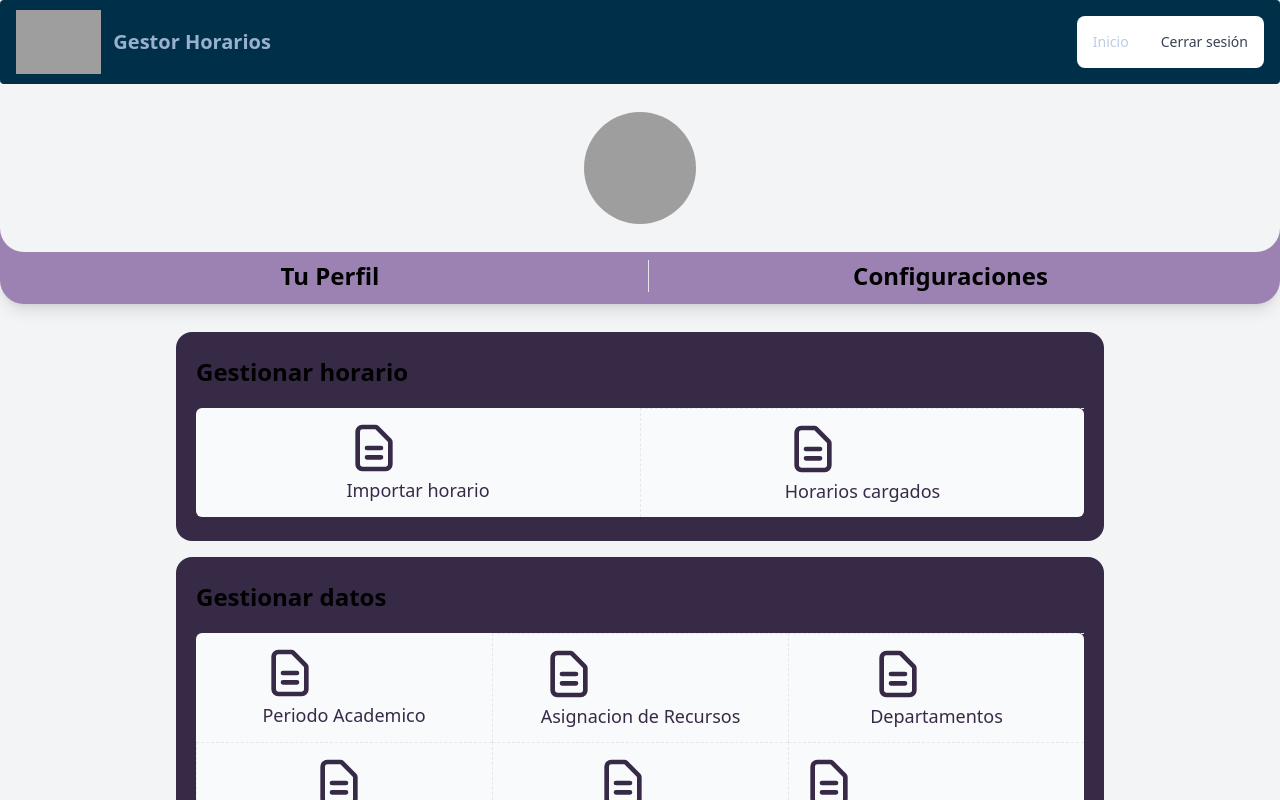
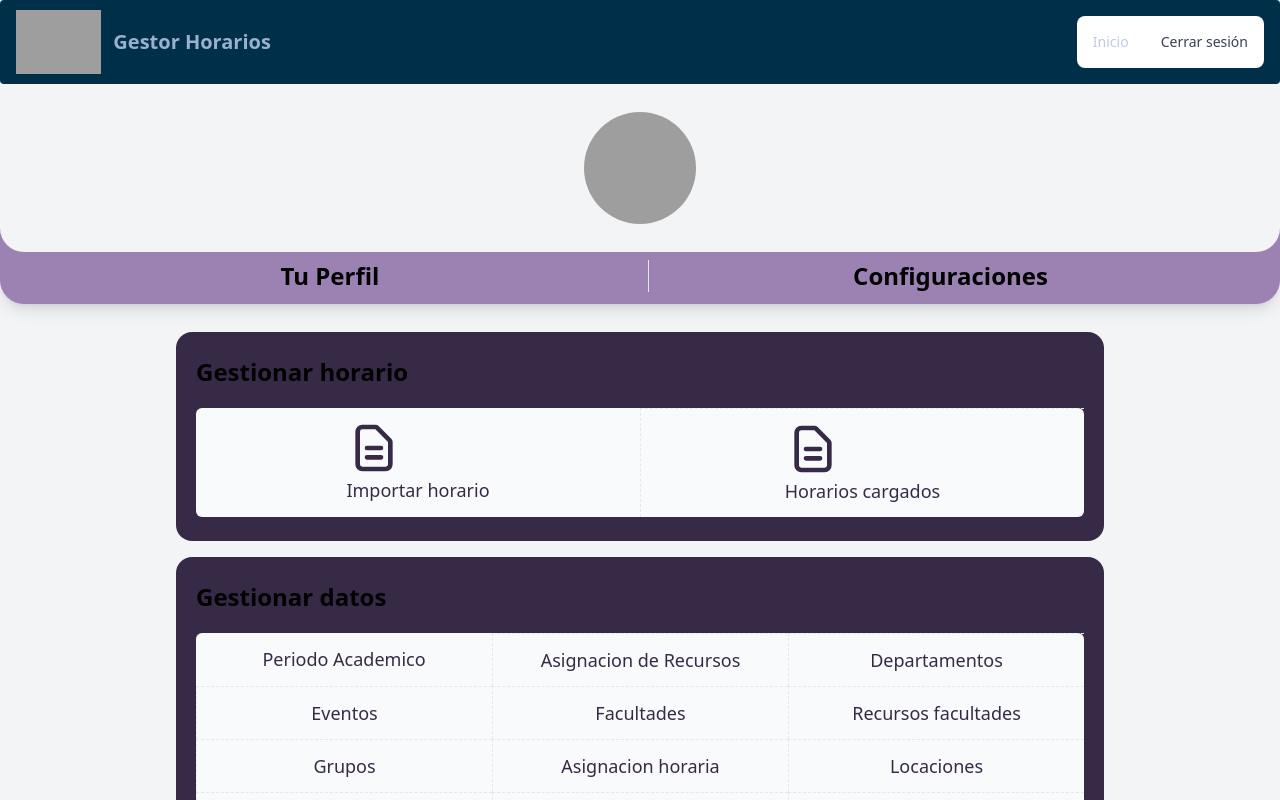
Before and after one commit to AntonioEstrda/Proyecto-1, a React (Vite) app: page /home in a window 1280 px wide. Shown: the top 800 px of the page. Built offline with nearby package versions, Linux system fonts and the light colour scheme; grey boxes are pictures that could not be loaded.

Commit message:
Mejora visual Menu Gallery

```diff
--- a/src/components/menu/MenuCard.jsx
+++ b/src/components/menu/MenuCard.jsx
@@ -6,20 +6,6 @@ function MenuCard({ link, label }) {
       <div className="flex flex-col items-center ">
         <Link to={link}>
           <button className="tr-300">
-            <svg
-              xmlns="http://www.w3.org/2000/svg"
-              className="h-14 w-14 text-paleta2-purpura"
-              fill="none"
-              viewBox="0 0 24 24"
-              stroke="currentColor"
-              strokeWidth="2"
-            >
-              <path
-                strokeLinecap="round"
-                strokeLinejoin="round"
-                d="M9 12h6m-6 4h6m2 5H7a2 2 0 01-2-2V5a2 2 0 012-2h5.586a1 1 0 01.707.293l5.414 5.414a1 1 0 01.293.707V19a2 2 0 01-2 2z"
-              />
-            </svg>
             <span className="text-paleta2-purpura text-lg font-medium">
               {label}
             </span>
--- a/src/values/AdminMenu.js
+++ b/src/values/AdminMenu.js
@@ -4,7 +4,7 @@ const map = [
   ["Departamentos", "departamentos"],
   ["Eventos", "eventos"],
   ["Facultades", "facultades"],
-  ["Recursos asociados a facultades", "recursosfacultades"],
+  ["Recursos facultades", "recursosfacultades"],
   ["Grupos", "grupos"],
   ["Asignacion horaria", "asignacioneshorarias"],
   ["Locaciones", "ubicaciones"],
```
